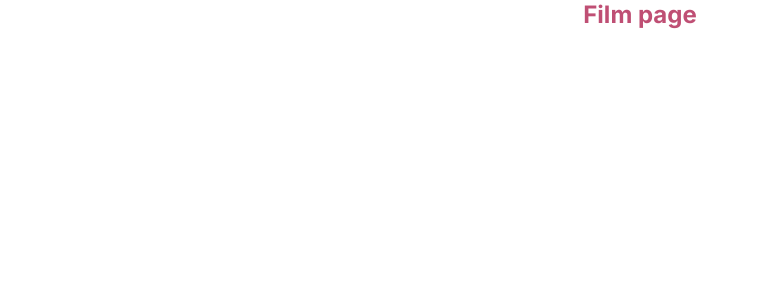
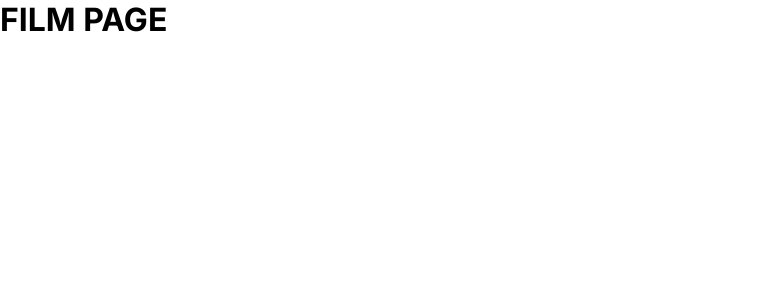
Before and after one commit to maksim-plysheuski/movies-app, a Next.js app: page /film in a window 1280 px wide. Shown: the top 300 px of the page, without its empty margins (0-757 px from the left). Built offline with nearby package versions, Linux system fonts and the light colour scheme.

Commit message:
add: fonts

```diff
--- a/src/app/film/page.tsx
+++ b/src/app/film/page.tsx
@@ -1,12 +1,3 @@
-'use client';
-
-import styled from 'styled-components';
-
-const Title = styled.h1`
-  font-size: 1.5em;
-  text-align: center;
-  color: #bf4f74;
-`;
 export default function Home() {
-  return <Title>Film page</Title>;
+  return <h1>FILM PAGE</h1>;
 }
```
Also changed, not shown: src/shared/constants/fonts.ts (added, +18 -0 lines).
